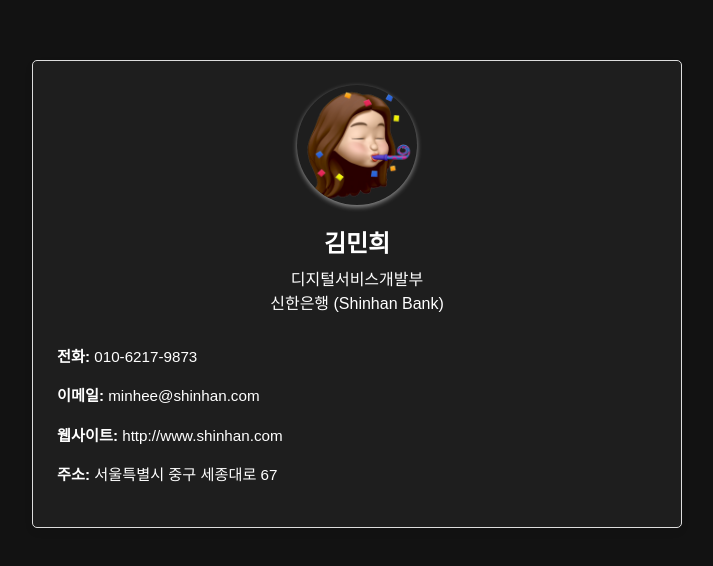
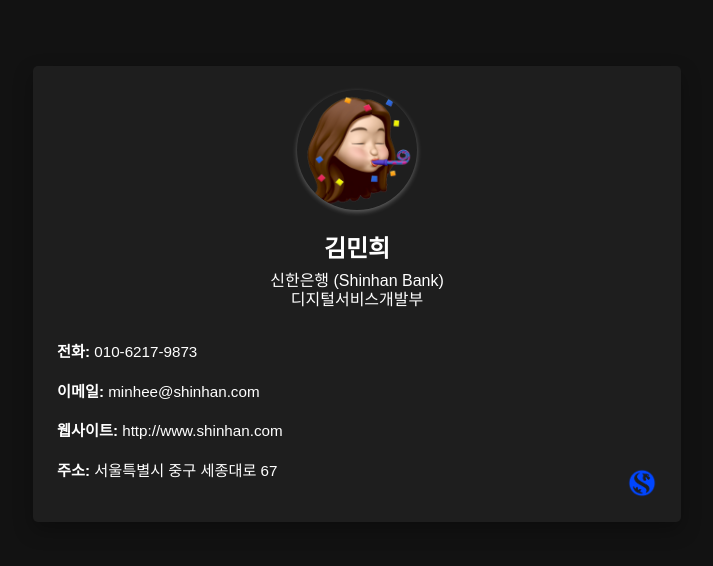
Before and after one commit to minhee33/my_profile_page, a plain HTML site: page index.html in a window 1280 px wide. Shown: the part 106-672 px from the top of the page, without its empty margins (283-996 px from the left). Drawn offline with Linux system fonts and the light colour scheme; a web font is replaced by a local one.

Commit message:
Add files via upload

```diff
--- a/index.html
+++ b/index.html
@@ -12,7 +12,7 @@
       --bg-color: #121212;
       --font-color: #ffffff;
       --font-size: 16px;
-      --font-family: 'Pretendard', sans-serif; /* 변경된 부분 */
+      --font-family: 'Pretendard', sans-serif;
     }
 
     body {
@@ -30,11 +30,11 @@
     .card {
       width: 100%;
       max-width: 600px;
-      border: 1px solid #ddd;
       border-radius: 5px;
-      padding: 1.5rem;
-      box-shadow: 0 4px 10px rgba(0, 0, 0, 0.05);
+      padding: 24px;
+      box-shadow: 0 8px 20px rgba(0, 0, 0, 0.3);
       background: #1e1e1e;
+      position: relative;
     }
 
     .profile {
@@ -50,8 +50,13 @@
       border-radius: 50%;
       object-fit: cover;
       margin-bottom: 1rem;
-      box-shadow: 0 2px 5px rgba(255, 255, 255, 0.5); /* 변경된 부분: 밝은 색 그림자 */
+      box-shadow: 0 2px 5px rgba(255, 255, 255, 0.3);
+      transition: transform 0.3s ease;
     }
+
+    /* .profile img:hover {
+      transform: translateY(-5px);
+    } */
 
     h1 {
       font-size: 1.5rem;
@@ -62,6 +67,7 @@
       font-size: 1rem;
       font-weight: normal;
       margin: 0.2rem 0 1rem;
+      line-height: 1.2;
     }
 
     .info {
@@ -82,6 +88,15 @@
       font-weight: bold;
     }
 
+    .shinhan-logo {
+      position: absolute; /* 절대 위치 지정 */
+      bottom: 24px; /* 하단 여백 */
+      right: 24px; /* 우측 여백 */
+      width: 30px; /* 로고 크기 조정 */
+      height: auto; /* 비율 유지 */
+      transition: transform 0.3s ease; /* 부드러운 전환 효과 */
+    }
+
     @media (max-width: 480px) {
       .card {
         padding: 1rem;
@@ -91,14 +106,35 @@
         height: 100px;
       }
     }
+
+    .profile-img {
+      transition: transform 0.3s ease; /* 부드러운 전환 효과 */
+    }
+
+    .spark {
+      animation: spark 0.5s ease; /* 클릭 시 스파크 애니메이션 */
+    }
+
+    @keyframes spark {
+      0% {
+        transform: scale(1);
+      }
+      50% {
+        transform: scale(1.1); /* 스파크 효과 */
+      }
+      100% {
+        transform: scale(1);
+      }
+    }
+
   </style>
 </head>
 <body>
   <main class="card" role="region" aria-label="디지털 명함">
     <div class="profile">
-      <img src="mini_emoji_removebg.png" alt="김민희  프로필 사진" />
+      <img src="mini_emoji_removebg.png" alt="김민희 프로필 사진" class="profile-img" />
       <h1>김민희</h1>
-      <h2>디지털서비스개발부<br/>신한은행 (Shinhan Bank)</h2>
+      <h2>신한은행 (Shinhan Bank)<br/>디지털서비스개발부</h2>
     </div>
     <div class="info" aria-label="연락처 정보">
       <p><span class="label">전화:</span> <a href="tel:01062179873" aria-label="전화걸기 010-6217-9873">010-6217-9873</a></p>
@@ -108,6 +144,24 @@
         서울특별시 중구 세종대로 67
       </a></p>
     </div>
+    <img src="shinhan_logo.png" alt="신한 로고" class="shinhan-logo" />
   </main>
+
+  <script>
+    document.addEventListener("DOMContentLoaded", function() {
+      const profileImg = document.querySelector('.profile-img');
+
+      profileImg.addEventListener('mouseover', function() {
+        // 스파크 클래스 추가
+        profileImg.classList.add('spark');
+
+        // 애니메이션이 끝난 후 클래스 제거
+        setTimeout(() => {
+          profileImg.classList.remove('spark');
+        }, 500); // 애니메이션 지속 시간과 일치
+      });
+    });
+  </script>
+
 </body>
 </html>
```
Also changed, not shown: shinhan_logo.png (added).
